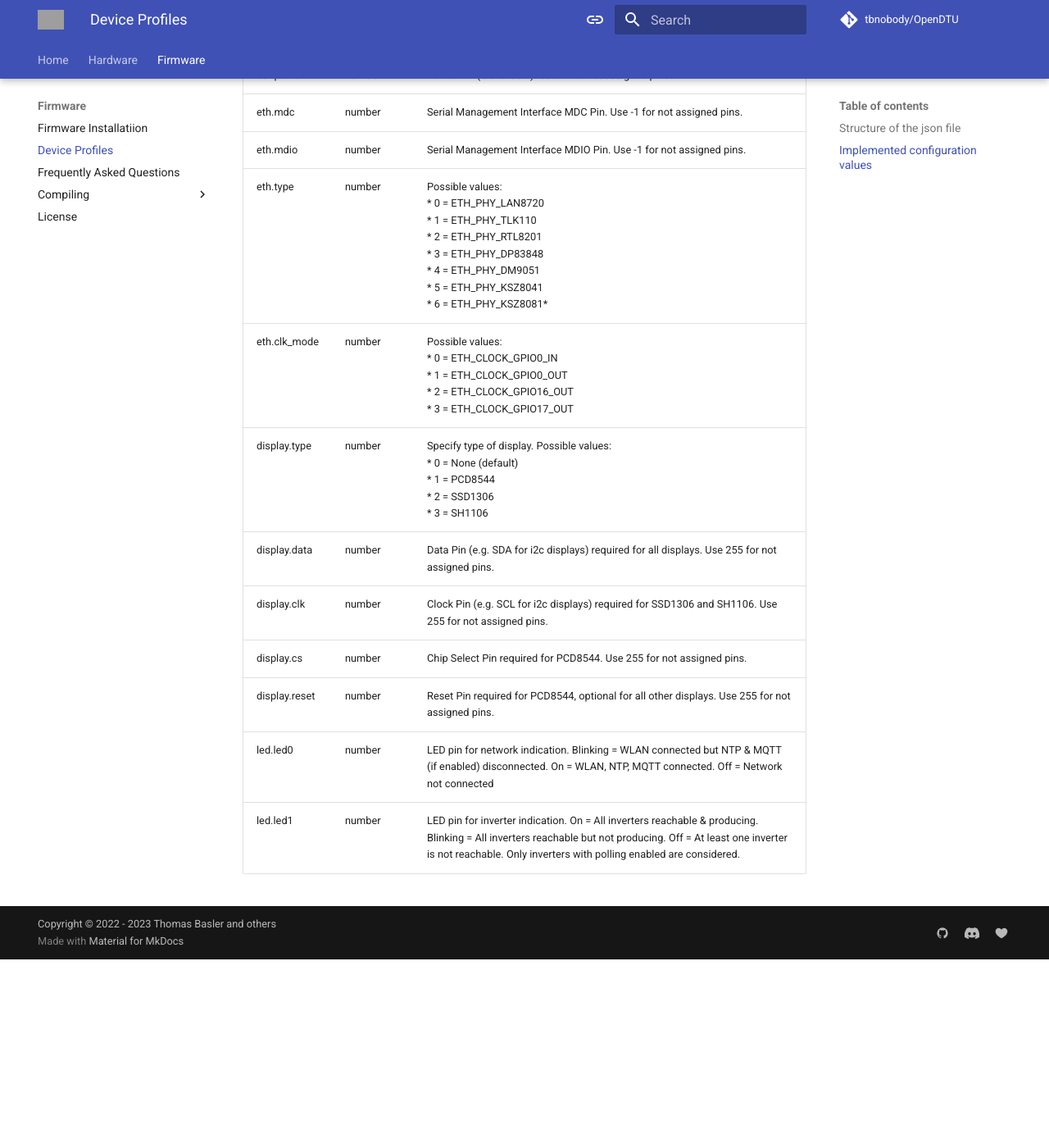
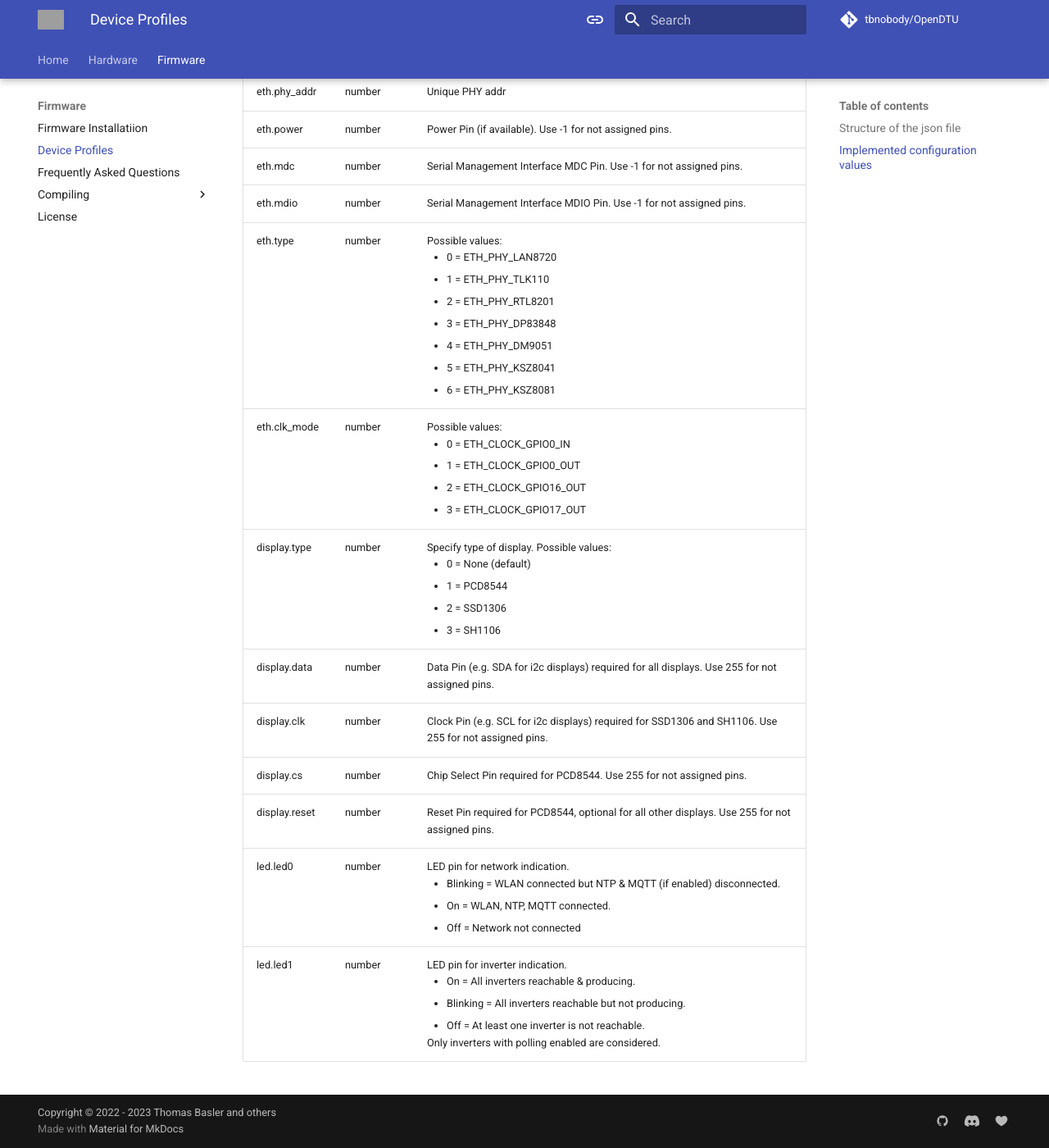
Before and after one commit to tbnobody/OpenDTU-docs, an MkDocs documentation site: the page built from docs/firmware/device_profiles.md, in a window 1280 px wide and 1400 px high, scrolled down 2828 px. Shown: the whole window at 82% size. Built offline with MkDocs 1.6.1 and Material for MkDocs 9.7.7, drawn with Linux system fonts in a browser that asks for light colours; comment, search, counter and statistics services are not loaded; before the commit the page ends 3998 px from its top, so only the background shows below that; some of the changed text lies outside the part shown; grey boxes are pictures that could not be loaded.

```diff
--- a/docs/firmware/device_profiles.md
+++ b/docs/firmware/device_profiles.md
@@ -105,12 +106,12 @@ The json file can contain multiple profiles. Each profile requires a name and di
 | eth.power     | number    | Power Pin (if available). Use -1 for not assigned pins. |
 | eth.mdc       | number    | Serial Management Interface MDC Pin. Use -1 for not assigned pins. |
 | eth.mdio      | number    | Serial Management Interface MDIO Pin. Use -1 for not assigned pins. |
-| eth.type      | number    | Possible values:<br>* 0 = ETH_PHY_LAN8720<br>* 1 = ETH_PHY_TLK110<br>* 2 = ETH_PHY_RTL8201<br>* 3 = ETH_PHY_DP83848<br>* 4 = ETH_PHY_DM9051<br>* 5 = ETH_PHY_KSZ8041<br>* 6 = ETH_PHY_KSZ8081* |
-| eth.clk_mode  | number    | Possible values:<br>* 0 = ETH_CLOCK_GPIO0_IN<br>* 1 = ETH_CLOCK_GPIO0_OUT<br>* 2 = ETH_CLOCK_GPIO16_OUT<br>* 3 = ETH_CLOCK_GPIO17_OUT |
-| display.type  | number    | Specify type of display. Possible values:<br>* 0 = None (default)<br>* 1 = PCD8544 <br>* 2 = SSD1306 <br>* 3 = SH1106 |
+| eth.type      | number    | Possible values:<ul><li>0 = ETH_PHY_LAN8720</li><li>1 = ETH_PHY_TLK110</li><li>2 = ETH_PHY_RTL8201</li><li>3 = ETH_PHY_DP83848</li><li>4 = ETH_PHY_DM9051</li><li>5 = ETH_PHY_KSZ8041</li><li>6 = ETH_PHY_KSZ8081</li></ul> |
+| eth.clk_mode  | number    | Possible values:<ul><li>0 = ETH_CLOCK_GPIO0_IN</li><li>1 = ETH_CLOCK_GPIO0_OUT</li><li>2 = ETH_CLOCK_GPIO16_OUT</li><li>3 = ETH_CLOCK_GPIO17_OUT</li></ul> |
+| display.type  | number    | Specify type of display. Possible values:<ul><li>0 = None (default)</li><li>1 = PCD8544</li><li>2 = SSD1306</li><li>3 = SH1106</li></ul> |
 | display.data  | number    | Data Pin (e.g. SDA for i2c displays) required for all displays. Use 255 for not assigned pins. |
 | display.clk   | number    | Clock Pin (e.g. SCL for i2c displays) required for SSD1306 and SH1106. Use 255 for not assigned pins. |
 | display.cs    | number    | Chip Select Pin required for PCD8544. Use 255 for not assigned pins. |
 | display.reset | number    | Reset Pin required for PCD8544, optional for all other displays. Use 255 for not assigned pins. |
-| led.led0      | number    | LED pin for network indication. Blinking = WLAN connected but NTP & MQTT (if enabled) disconnected. On = WLAN, NTP, MQTT connected. Off = Network not connected |
-| led.led1      | number    | LED pin for inverter indication. On = All inverters reachable & producing. Blinking = All inverters reachable but not producing. Off = At least one inverter is not reachable. Only inverters with polling enabled are considered. |
+| led.led0      | number    | LED pin for network indication. <ul><li>Blinking = WLAN connected but NTP & MQTT (if enabled) disconnected.</li><li>On = WLAN, NTP, MQTT connected.</li><li>Off = Network not connected</li></ul> |
+| led.led1      | number    | LED pin for inverter indication. <ul><li>On = All inverters reachable & producing.</li><li>Blinking = All inverters reachable but not producing.</li><li>Off = At least one inverter is not reachable.</li></ul> Only inverters with polling enabled are considered. |
```
Also changed, not shown: other parts of docs/firmware/device_profiles.md (+1 -0 lines).
